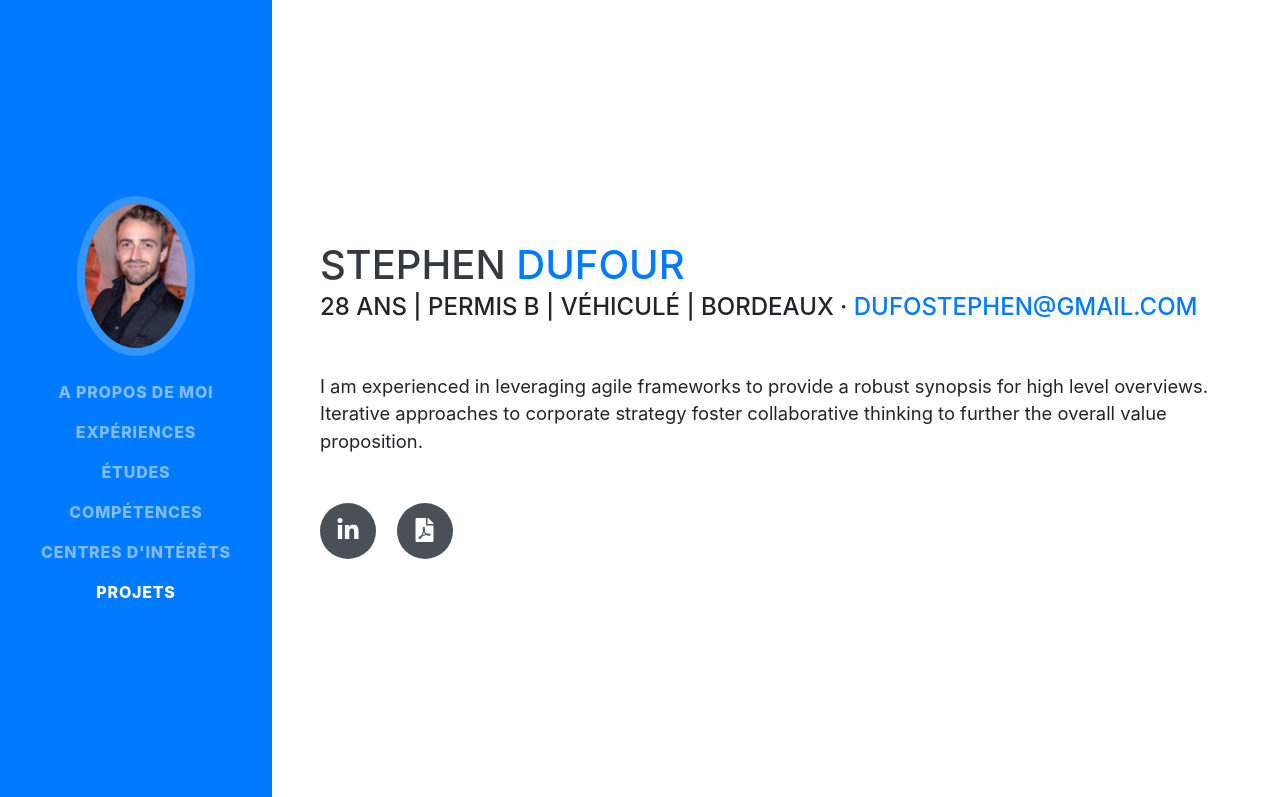
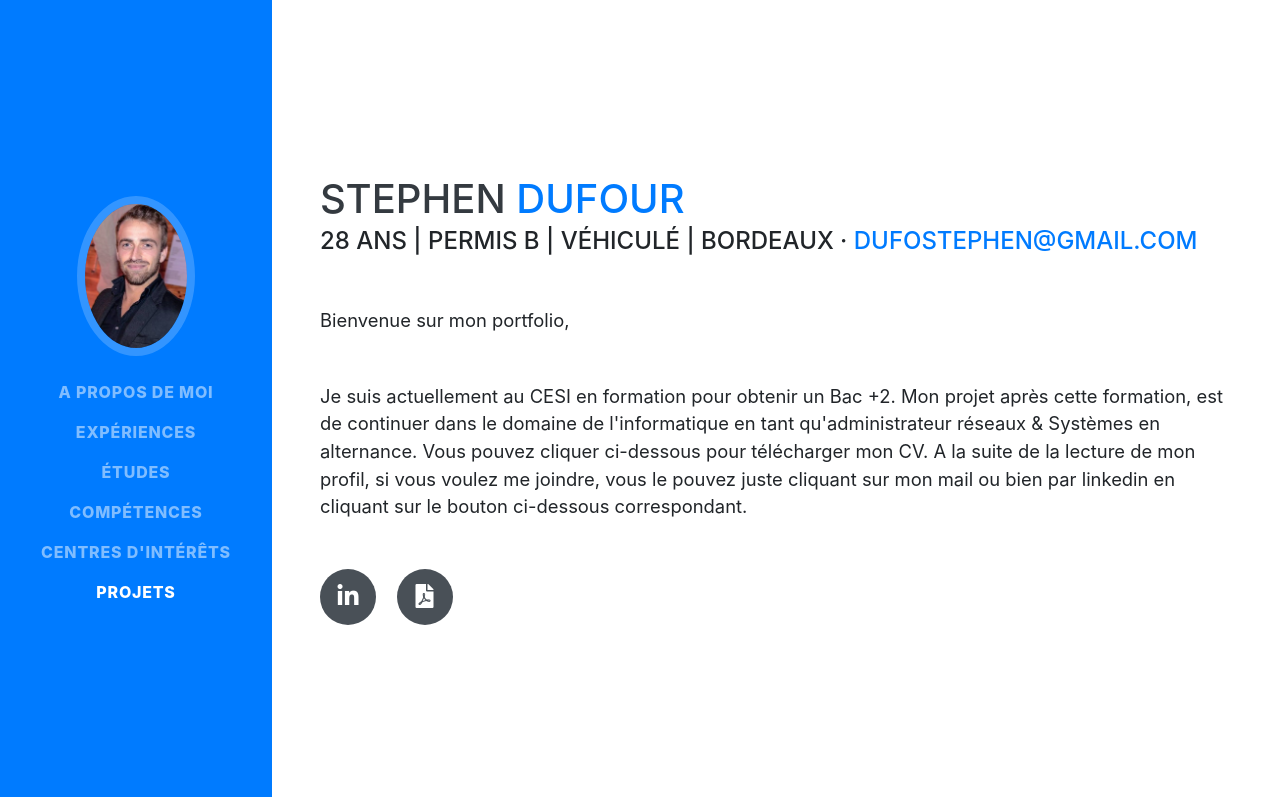
Before and after one commit to GitYarl/Gityarl.github.io, a website with bundled scripts: page index.html in a window 1280 px wide. Shown: the top 797 px of the page. Built offline with nearby package versions, Linux system fonts and the light colour scheme; a web font is replaced by a local one.

Commit message:
Update index.html

```diff
--- a/index.html
+++ b/index.html
@@ -69,7 +69,8 @@
         <div class="subheading mb-5"> 28 ans | Permis B | Véhiculé | Bordeaux ·
           <a href="mailto:dufostephen@gmail.com">dufostephen@gmail.com</a>
         </div>
-        <p class="lead mb-5">I am experienced in leveraging agile frameworks to provide a robust synopsis for high level overviews. Iterative approaches to corporate strategy foster collaborative thinking to further the overall value proposition.</p>
+        <p class="lead mb-5">Bienvenue sur mon portfolio,</p>
+        <p class="lead mb-5"> Je suis actuellement au CESI en formation pour obtenir un Bac +2. Mon projet après cette formation, est de continuer dans le domaine de l'informatique en tant qu'administrateur réseaux & Systèmes en alternance. Vous pouvez cliquer ci-dessous pour télécharger mon CV. A la suite de la lecture de mon profil, si vous voulez me joindre, vous le pouvez juste cliquant sur mon mail ou bien par linkedin en cliquant sur le bouton ci-dessous correspondant.  </p>
         <div class="social-icons">
           <a href="https://www.linkedin.com/in/stephendufour" target="_blank">
             <i class="fab fa-linkedin-in"></i>
```
